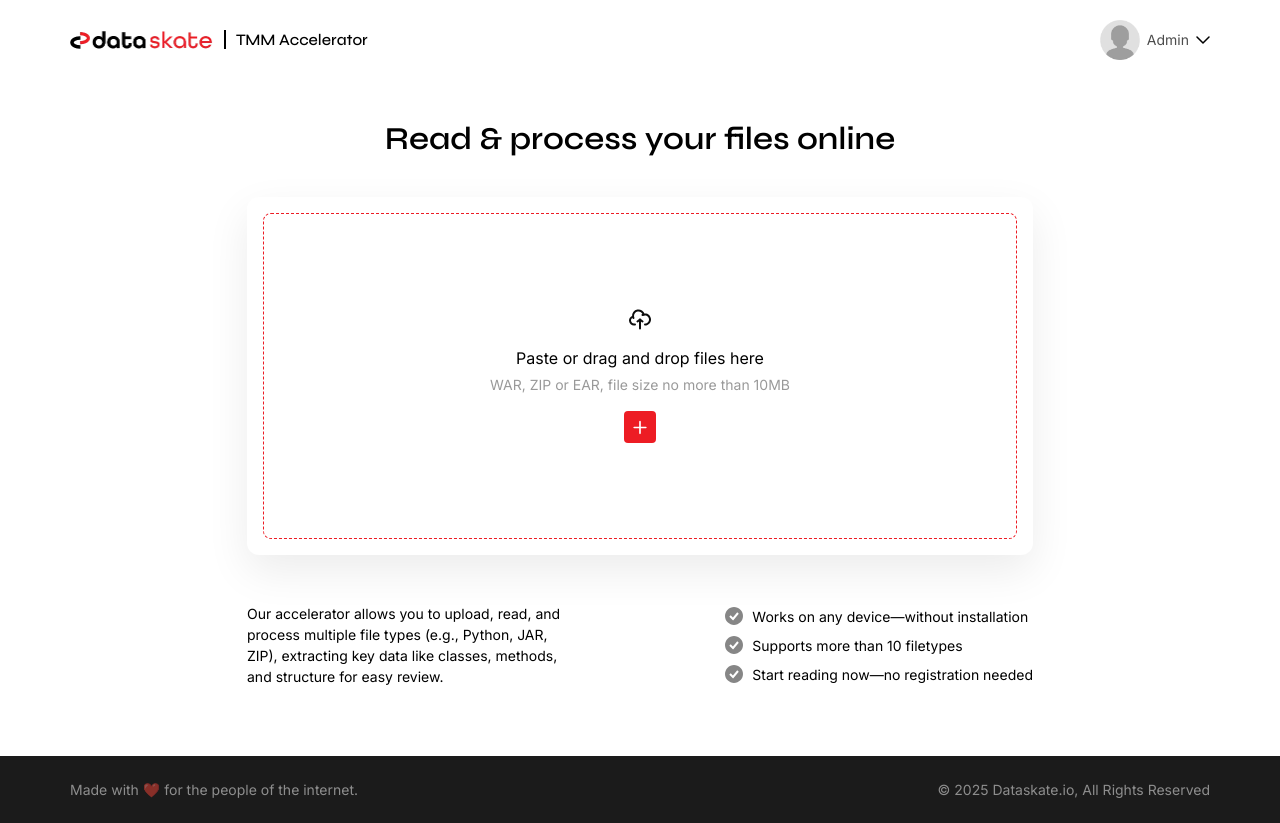
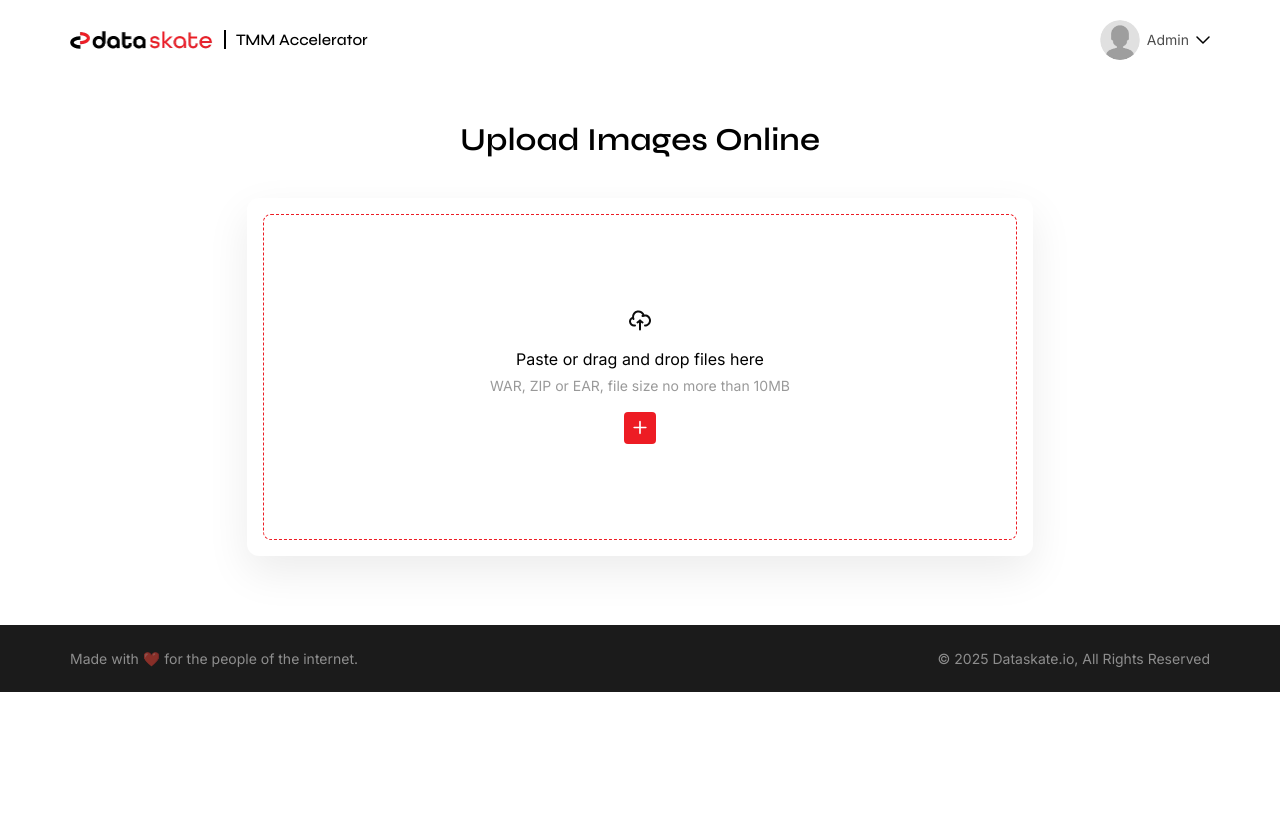
Before and after one commit to tusharswami534/next-test-4, a Next.js app: page /upload-file in a window 1280 px wide. After the commit the page ends 800 px from the top, so only its background shows below. Built offline with nearby package versions, Linux system fonts and the light colour scheme; sample sign-in values are in the browser's storage.

Commit message:
add local storag in profile image

```diff
--- a/src/app/dashboard/page.tsx
+++ b/src/app/dashboard/page.tsx
@@ -1,9 +1,11 @@
+import Header from "@/components/common/Header";
 import DashBoard from "@/components/dashboard/DashBoard";
 import React from "react";
 
 const page = () => {
   return (
     <div>
+      <Header />
       <DashBoard />
     </div>
   );
--- a/src/app/layout.tsx
+++ b/src/app/layout.tsx
@@ -21,7 +21,6 @@ export default function RootLayout({
   return (
     <html lang="en">
       <body className={` antialiased`}>
-        <Header />
         {children}
         <Footer />
       </body>
--- a/src/app/page.tsx
+++ b/src/app/page.tsx
@@ -4,6 +4,7 @@ import Login from "@/components/home/Login";
 export default function Home() {
   return (
     <>
+      <Header />
       <Login />
     </>
   );
--- a/src/app/upload-file/page.tsx
+++ b/src/app/upload-file/page.tsx
@@ -1,11 +1,11 @@
 "use client";
+import Header from "@/components/common/Header";
 import UploadFIle from "@/components/upload/UploadFIle";
 import { useRouter } from "next/navigation";
 import React, { useEffect } from "react";
 
 const page = () => {
   const router = useRouter();
-
   useEffect(() => {
     if (localStorage.getItem("isLogin") !== "true") {
       router.push("/");
@@ -14,6 +14,7 @@ const page = () => {
 
   return (
     <>
+      <Header />
       <UploadFIle />
     </>
   );
--- a/src/components/common/Header.tsx
+++ b/src/components/common/Header.tsx
@@ -9,8 +9,10 @@ const Header = () => {
   const homePage = usePathname() === "/";
   const dashboardPage = usePathname() === "/dashboard";
   const [user, setUser] = useState({ firstName: "", secondName: "" });
+  const [profileImage, setProfileImage] = useState("");
 
   useEffect(() => {
+    // Retrieve form data from localStorage
     const storedData = localStorage.getItem("formData");
     if (storedData) {
       const parsedData = JSON.parse(storedData);
@@ -19,7 +21,15 @@ const Header = () => {
         secondName: parsedData.secondName,
       });
     }
+
+    // Retrieve the profile image (object URL) from localStorage
+    const storedImage = localStorage.getItem("profileImage");
+    if (storedImage) {
+      setProfileImage(storedImage);
+    }
   }, []);
+
+  console.log(profileImage, "mage");
 
   return (
     <div className={`py-[19.9px] px-4 ${dashboardPage && "bg-light-white"}`}>
@@ -41,15 +51,17 @@ const Header = () => {
         <div className="flex cursor-pointer items-center gap-[7px]">
           <Image
             src={
-              dashboardPage
-                ? "/assets/image/webp/admin-image.webp"
+              dashboardPage && profileImage
+                ? profileImage
                 : "/assets/image/webp/anymous-profile.webp"
             }
+            unoptimized // Add this line to allow dynamic URLs
             width={40}
             height={40}
             alt="admin"
-            className=" pointer-events-none"
+            className="rounded-full size-10 object-cover pointer-events-none"
           />
+
           {!homePage ? (
             <div className="flex flex-col max-sm:hidden gap-[1px]">
               <p className="font-syne font-medium leading-[100%]">
--- a/src/components/dashboard/DashBoard.tsx
+++ b/src/components/dashboard/DashBoard.tsx
@@ -18,10 +18,17 @@ const DashBoard = () => {
           <div className="container max-w-[1140px] mx-auto">
             <div className="w-full flex max-md:flex-col max-md:gap-2 items-center justify-between">
               <p className="font-semibold font-syne text-2xl max-lg:text-xl max-md:text-xl">
-                {saveFileName}
+                {saveFileName.length > 10
+                  ? `${saveFileName.slice(0, 10)}...`
+                  : saveFileName}
               </p>
+
               <button
-                onClick={() => router.push("/upload-file")}
+                onClick={() => {
+                  router.push("/upload-file");
+                  localStorage.removeItem("fileName");
+                  localStorage.removeItem("profileImage");
+                }}
                 className="uppercase font-syne rounded-md py-4 max-md:py-3 max-md:px-5 max-sm:py-2 max-sm:px-4 max-sm:text-sm px-6 cursor-pointer border-gray border border-solid"
               >
                 Upload more files
--- a/src/components/dashboard/DetailedMetrices.tsx
+++ b/src/components/dashboard/DetailedMetrices.tsx
@@ -45,12 +45,16 @@ const DetailedMetrices = () => {
             </button>
           ))}
         </div>
-        <div className="max-w-[558px] max-md:max-w-[unset] w-full rounded-lg max-md:py-5 flex justify-center items-center bg-white">
+        <div className="max-w-[558px] relative max-md:max-w-[unset] w-full rounded-lg max-md:py-5 flex justify-center items-center bg-white">
+          <p className="font-medium text-xl max-md:text-lg max-sm:text-base font-syne bottom-3 left-5 absolute">
+            11 Starter processes
+          </p>
           <Image
             src={"/assets/image/webp/color-circle-img.webp"}
             width={497}
             height={315.08}
             alt="color-image"
+            className="pointer-events-none"
           />
         </div>
       </div>
--- a/src/components/upload/UploadFIle.tsx
+++ b/src/components/upload/UploadFIle.tsx
@@ -1,33 +1,48 @@
 "use client";
-import { UPLOAD_FILE_LIST } from "@/utils/helper";
-import { CheckIcon, PlusIcon, UploadIcon, UplodingIcon } from "@/utils/icons";
+import { CheckIcon, UploadIcon } from "@/utils/icons";
 import { useRouter } from "next/navigation";
 import React, { useEffect, useState } from "react";
 import UploadData from "./UploadData";
 import UploadingData from "./UploadingData";
+import Image from "next/image";
 
-const UploadFIle = () => {
+const UploadFile = () => {
   const router = useRouter();
   const [fileUploaded, setFileUploaded] = useState(false);
   const [fileName, setFileName] = useState("");
   const [uploadCount, setUploadCount] = useState(0);
+  const [showImage, setShowImage] = useState("");
 
-  //   on Change
+  // Handle file input change
   const upLoadFile = (e: React.ChangeEvent<HTMLInputElement>) => {
-    const fileName = e.target.files?.[0].name ?? "";
-    // storage data
-    setFileName(fileName);
-    localStorage.setItem("fileName", fileName);
-    setFileUploaded(true);
+    const file = e.target.files?.[0];
+    if (file && file.type.startsWith("image/")) {
+      const fileName = file.name;
+      const objectUrl = URL.createObjectURL(file); // Create object URL
+      setShowImage(objectUrl);
+      localStorage.setItem("fileName", fileName);
+      localStorage.setItem("profileImage", objectUrl);
+      console.log("File Name:", fileName);
+      setFileName(fileName);
+      setFileUploaded(true);
+    } else {
+      alert("Please upload a valid image file.");
+    }
   };
-  // on Drop
+
   const DropFile = (e: React.DragEvent<HTMLDivElement>) => {
     e.preventDefault();
-    const fileName = e.dataTransfer.files?.[0].name ?? "";
-    // storage data
-    setFileName(fileName);
-    localStorage.setItem("fileName", fileName);
-    setFileUploaded(true);
+    const file = e.dataTransfer.files?.[0];
+    if (file && file.type.startsWith("image/")) {
+      const fileName = file.name;
+      const objectUrl = URL.createObjectURL(file); // Create object URL for image
+      setFileName(fileName);
+      localStorage.setItem("fileName", fileName); // Save file name
+      localStorage.setItem("profileImage", objectUrl); // Save object URL
+      setFileUploaded(true);
+    } else {
+      alert("Please upload a valid image file.");
+    }
   };
 
   useEffect(() => {
@@ -58,13 +73,20 @@ const UploadFIle = () => {
 
   return (
     <div className="pt-9 pb-[69px] max-sm:py-10 px-4">
+      {showImage && (
+        <Image src={showImage} alt="upload-bg" width={100} height={100} />
+      )}
       <div className="max-w-[1140px] container mx-auto">
         <h2 className="font-syne font-semibold mb-[34px] max-md:mb-7 max-sm:mb-5 text-center max-lg:text-3xl text-[32px] max-md:text-2xl max-sm:text-xl">
-          Read & process your files online
+          Upload Images Online
         </h2>
         <div className="max-w-[786px] mx-auto">
           <div className="shadow-[0_16px_42.7px_0_#00000014] rounded-xl bg-white w-full p-4">
-            <div className="cursor-pointer w-full h-[326px] max-md:h-[300px] max-sm:h-[250px] rounded-lg border border-dashed border-red">
+            <div
+              className="cursor-pointer w-full h-[326px] max-md:h-[300px] max-sm:h-[250px] rounded-lg border border-dashed border-red"
+              onDrop={DropFile}
+              onDragOver={(e) => e.preventDefault()}
+            >
               {fileUploaded === false ? (
                 <UploadData
                   customOnChange={upLoadFile}
@@ -80,25 +102,10 @@ const UploadFIle = () => {
               )}
             </div>
           </div>
-          <div className="flex justify-between max-md:flex-col max-md:justify-start max-md:items-start max-md:gap-4 mt-12 max-md:mt-8 max-sm:mt-4 items-center">
-            <p className="max-w-[335px] text-sm leading-150">
-              Our accelerator allows you to upload, read, and process multiple
-              file types (e.g., Python, JAR, ZIP), extracting key data like
-              classes, methods, and structure for easy review.
-            </p>
-            <div className="flex flex-col gap-2">
-              {UPLOAD_FILE_LIST.map((item, index) => (
-                <div key={index} className="flex gap-[9px] items-center">
-                  <CheckIcon />
-                  <p className="text-sm leading-150">{item}</p>
-                </div>
-              ))}
-            </div>
-          </div>
         </div>
       </div>
     </div>
   );
 };
 
-export default UploadFIle;
+export default UploadFile;
```
